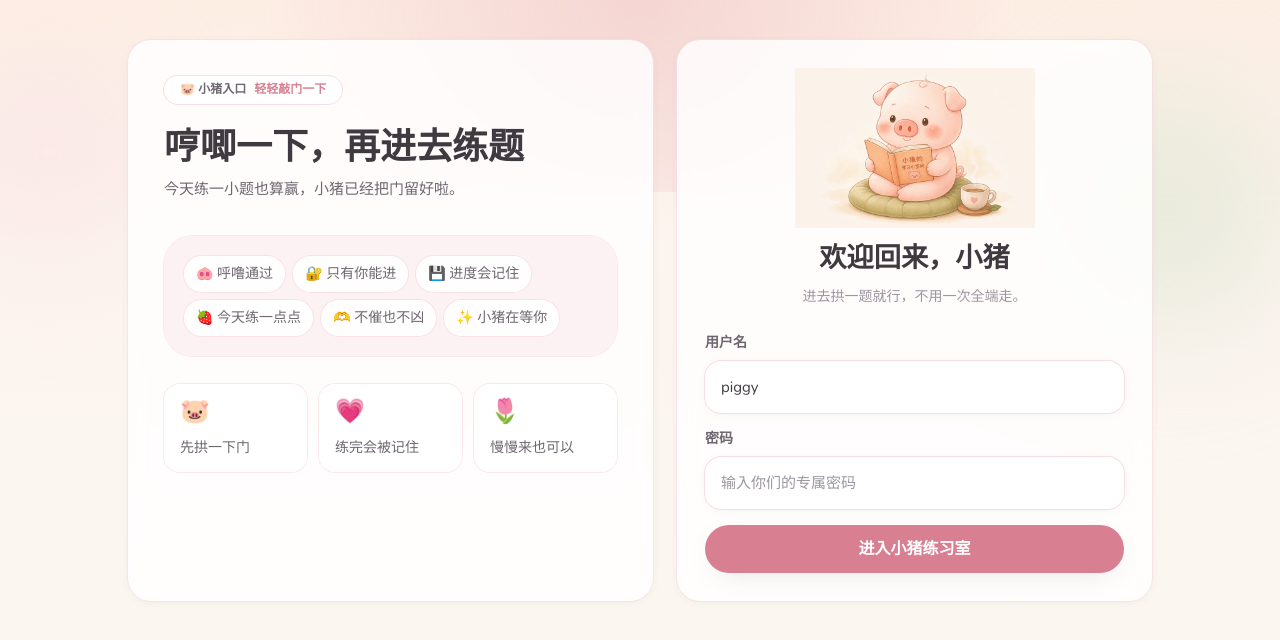
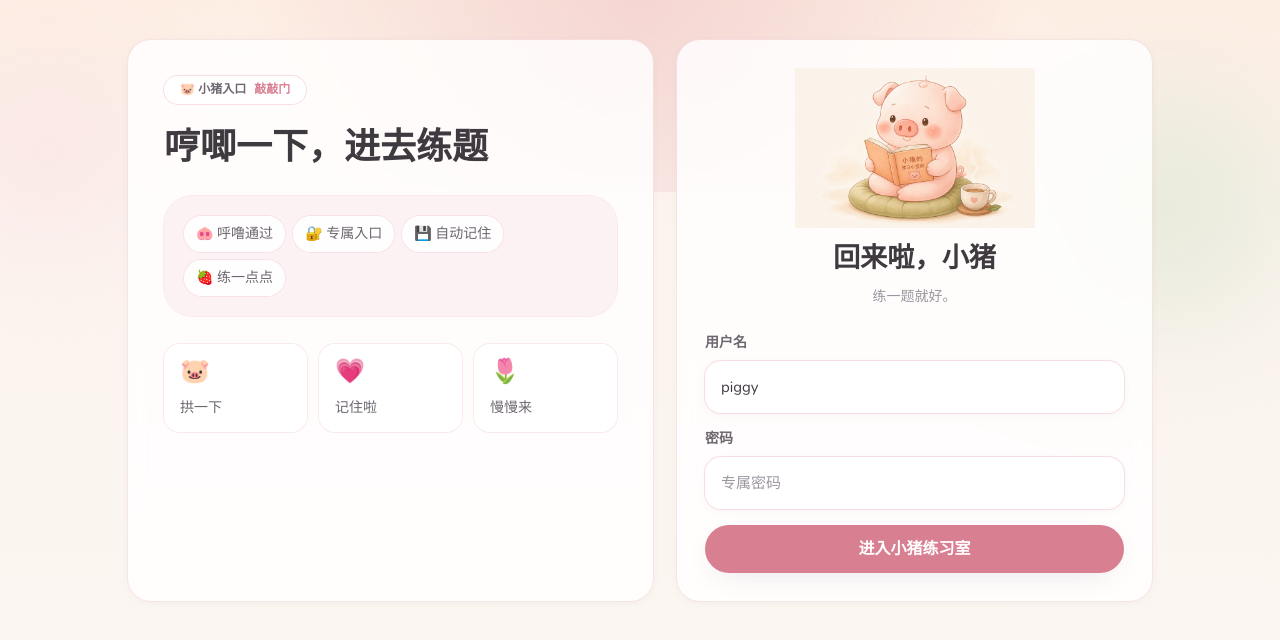
Before and after one commit to wwwryancom/ds_interview, a React (Vite) app in the folder web/: page /login in a window 1280 px wide. Shown: the top 640 px of the page. Built offline with nearby package versions, Linux system fonts and the light colour scheme; no server answers; a web font is replaced by a local one.

Commit message:
refactor: tighten login copy

```diff
--- a/web/src/pages/Login.tsx
+++ b/web/src/pages/Login.tsx
@@ -48,23 +48,20 @@ export function Login() {
         <section className="piggy-card overflow-hidden p-7 sm:p-9">
           <div className="inline-flex items-center gap-2 rounded-full bg-white px-4 py-1.5 text-xs font-semibold text-ink-soft ring-1 ring-rose-100">
             <span>🐷 小猪入口</span>
-            <span className="text-rose-400">轻轻敲门一下</span>
+            <span className="text-rose-400">敲敲门</span>
           </div>
 
-          <div className="mt-5 space-y-3">
-            <h1 className="page-title">哼唧一下，再进去练题</h1>
-            <p className="soft-copy max-w-xl">今天练一小题也算赢，小猪已经把门留好啦。</p>
+          <div className="mt-5">
+            <h1 className="page-title">哼唧一下，进去练题</h1>
           </div>
 
           <div className="mt-8 rounded-[1.8rem] bg-rose-50/80 p-5 ring-1 ring-rose-100/70">
             <div className="flex flex-wrap gap-2">
               {[
                 "🐽 呼噜通过",
-                "🔐 只有你能进",
-                "💾 进度会记住",
-                "🍓 今天练一点点",
-                "🫶 不催也不凶",
-                "✨ 小猪在等你",
+                "🔐 专属入口",
+                "💾 自动记住",
+                "🍓 练一点点",
               ].map((sticker) => (
                 <span
                   key={sticker}
@@ -78,9 +75,9 @@ export function Login() {
 
           <div className="mt-7 grid gap-3 sm:grid-cols-3">
             {[
-              ["🐷", "先拱一下门"],
-              ["💗", "练完会被记住"],
-              ["🌷", "慢慢来也可以"],
+              ["🐷", "拱一下"],
+              ["💗", "记住啦"],
+              ["🌷", "慢慢来"],
             ].map(([title, desc]) => (
               <div key={title} className="rounded-2xl bg-white/80 px-4 py-3 ring-1 ring-rose-100/70">
                 <div className="text-2xl">{title}</div>
@@ -94,8 +91,8 @@ export function Login() {
           <PiggyArt src={PIGGY.reading} className="mx-auto h-40 w-full max-w-[18rem]" />
 
           <div className="mt-3 text-center">
-            <div className="section-title text-[1.7rem]">欢迎回来，小猪</div>
-            <p className="mt-2 text-sm leading-6 text-ink-faint">进去拱一题就行，不用一次全端走。</p>
+            <div className="section-title text-[1.7rem]">回来啦，小猪</div>
+            <p className="mt-2 text-sm leading-6 text-ink-faint">练一题就好。</p>
           </div>
 
           <form className="mt-6 space-y-4" onSubmit={onSubmit}>
@@ -115,7 +112,7 @@ export function Login() {
                 className="input"
                 type="password"
                 autoComplete="current-password"
-                placeholder="输入你们的专属密码"
+                placeholder="专属密码"
                 value={password}
                 onChange={(e) => setPassword(e.target.value)}
               />
```
